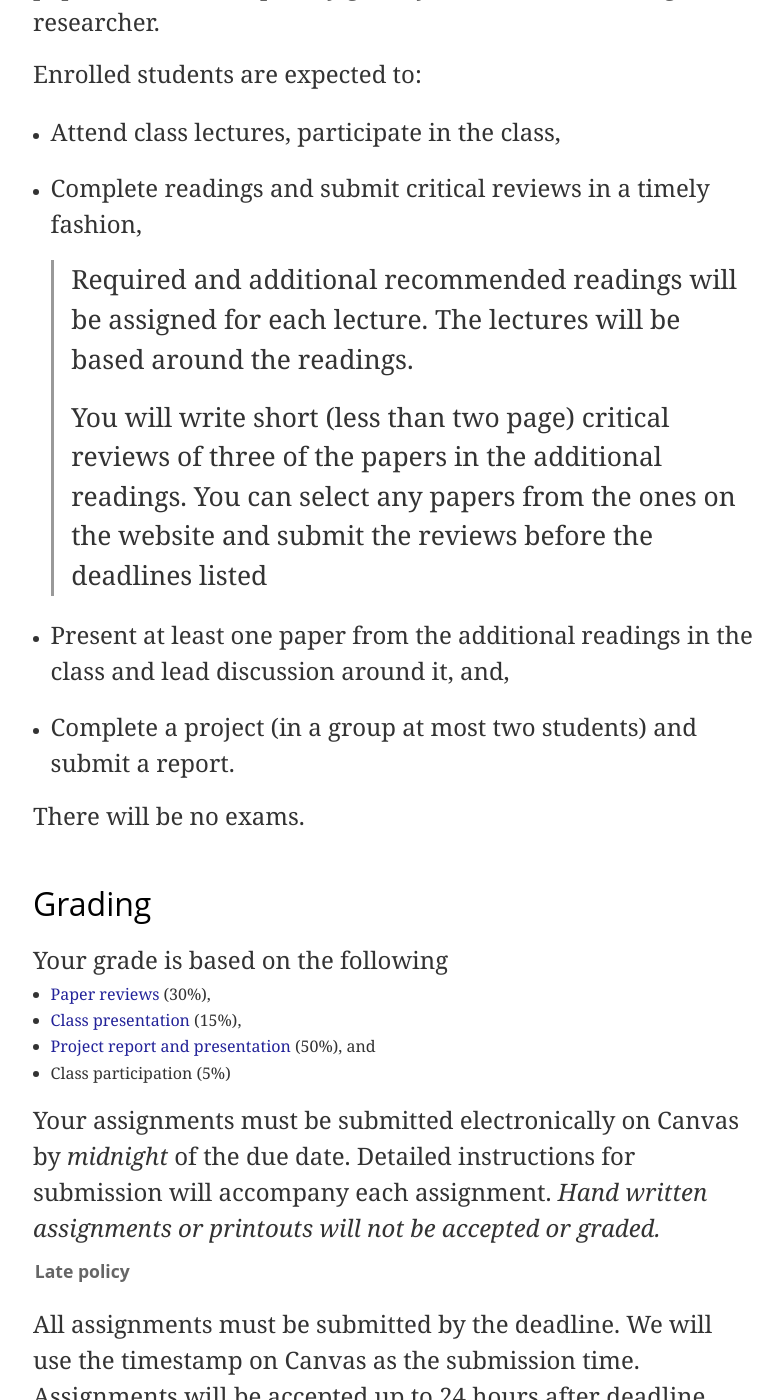
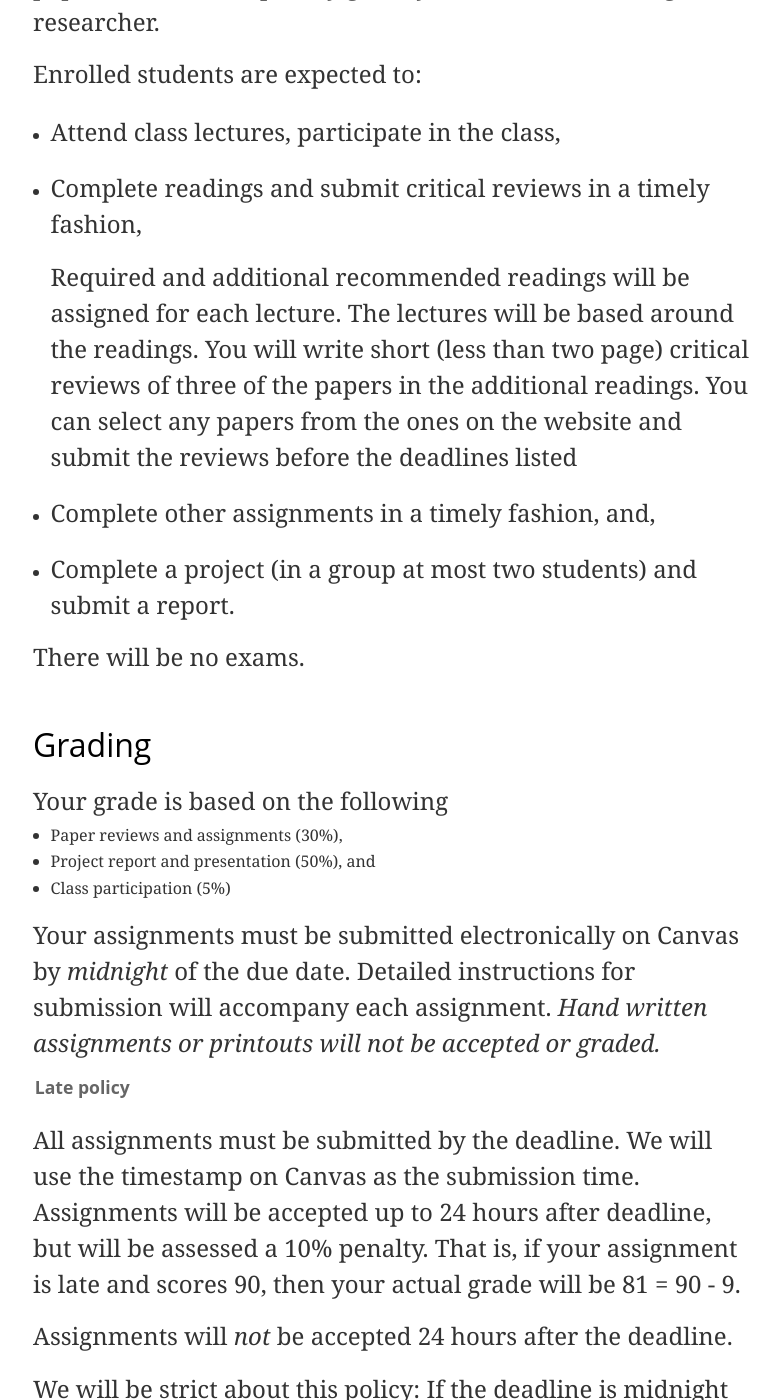
Before and after one commit to svivek/structured-prediction, a Jekyll site: the page built from info.md, in a window 1280 px wide and 1400 px high, scrolled down 1040 px. Shown: the whole window, without its empty margins (247-1030 px from the left). Built offline with Jekyll 4.4.1, drawn with Linux system fonts in a browser that asks for light colours.

Commit message:
website done

```diff
--- a/_config.yml
+++ b/_config.yml
@@ -26,6 +26,6 @@ coursenumber: "CS 6355"
 classtime: "Tue & Thu, 9:10AM -- 10:30PM"
 classlocation: "WEB L120"
 
-canvas: https://utah.instructure.com/courses/477377
+canvas: https://utah.instructure.com/courses/604193
 
 videoicon: "[**video**]"
--- a/info.md
+++ b/info.md
@@ -36,18 +36,15 @@ Enrolled students are expected to:
 
 * Complete readings and submit critical reviews in a timely fashion,
 
-> Required and additional recommended readings will be assigned for each
-> lecture. The lectures will be based around the readings.
->
-> You will write short (less than two page) critical reviews of three of the
-> papers in the additional readings. You can select any papers from the ones on
-> the website and submit the reviews before the deadlines listed
+  Required and additional recommended readings will be assigned for each
+  lecture. The lectures will be based around the readings.  You will write short
+  (less than two page) critical reviews of three of the papers in the additional
+  readings. You can select any papers from the ones on the website and submit
+  the reviews before the deadlines listed
 
-* Present at least one paper from the additional readings in the class and lead
-  discussion around it, and,
+* Complete other assignments in a timely fashion, and,
 
-* Complete a project (in a group at most two students) and submit a
-  report.
+* Complete a project (in a group at most two students) and submit a report.
 
 There will be no exams.
 
@@ -55,9 +52,8 @@ There will be no exams.
 
 Your grade is based on the following
 
-- [Paper reviews](reviews-presentations.html#reviews) (30%),
-- [Class presentation](reviews-presentations.html#presentations) (15%),
-- [Project report and presentation](projects.html) (50%), and
+- Paper reviews and assignments (30%),
+- Project report and presentation (50%), and
 - Class participation (5%)
 
 {% include_relative _includes/hw_due.md %}
```
Also changed, not shown: index.md (+11 -16 lines), lectures.md (+5 -4 lines), projects.md (+30 -37 lines).
